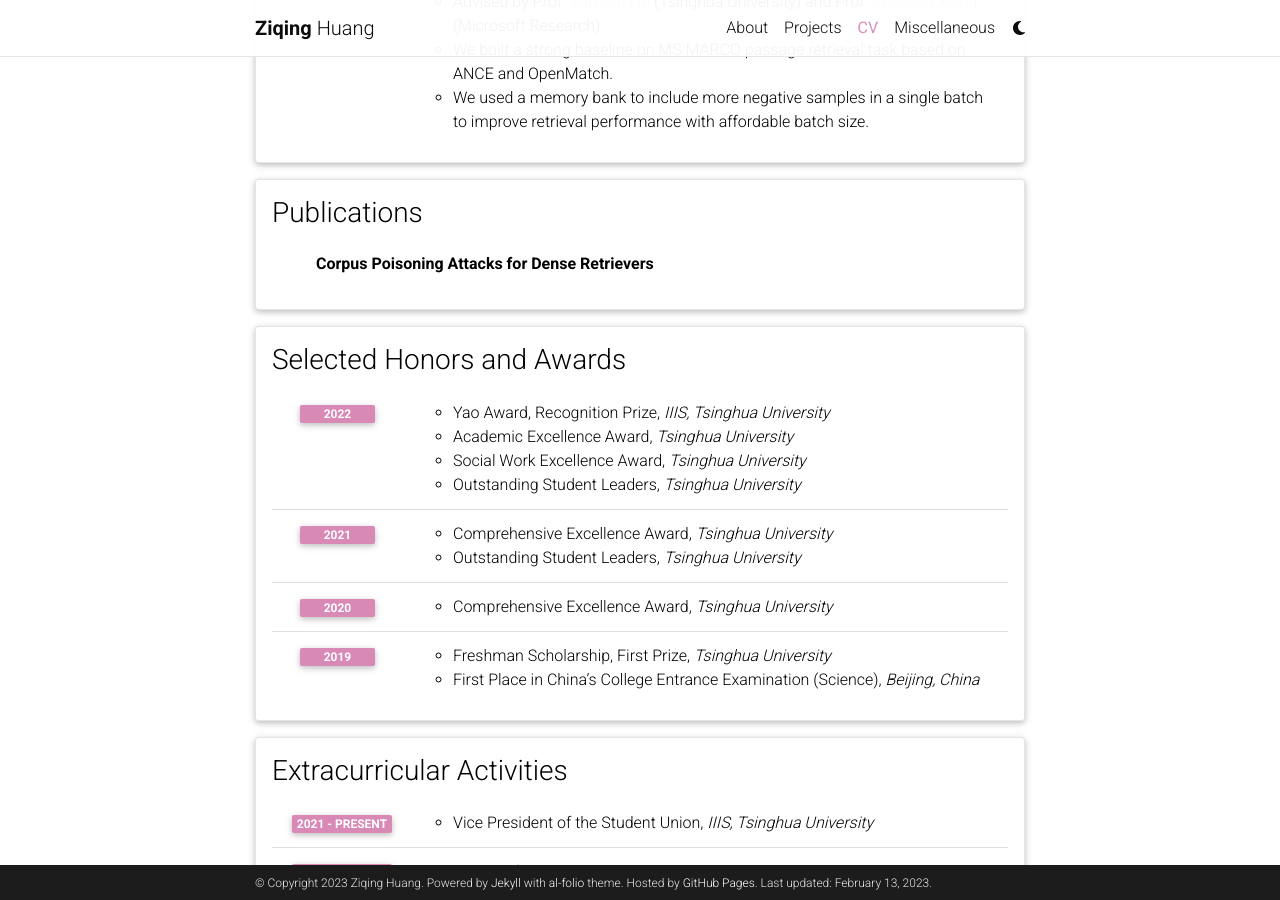
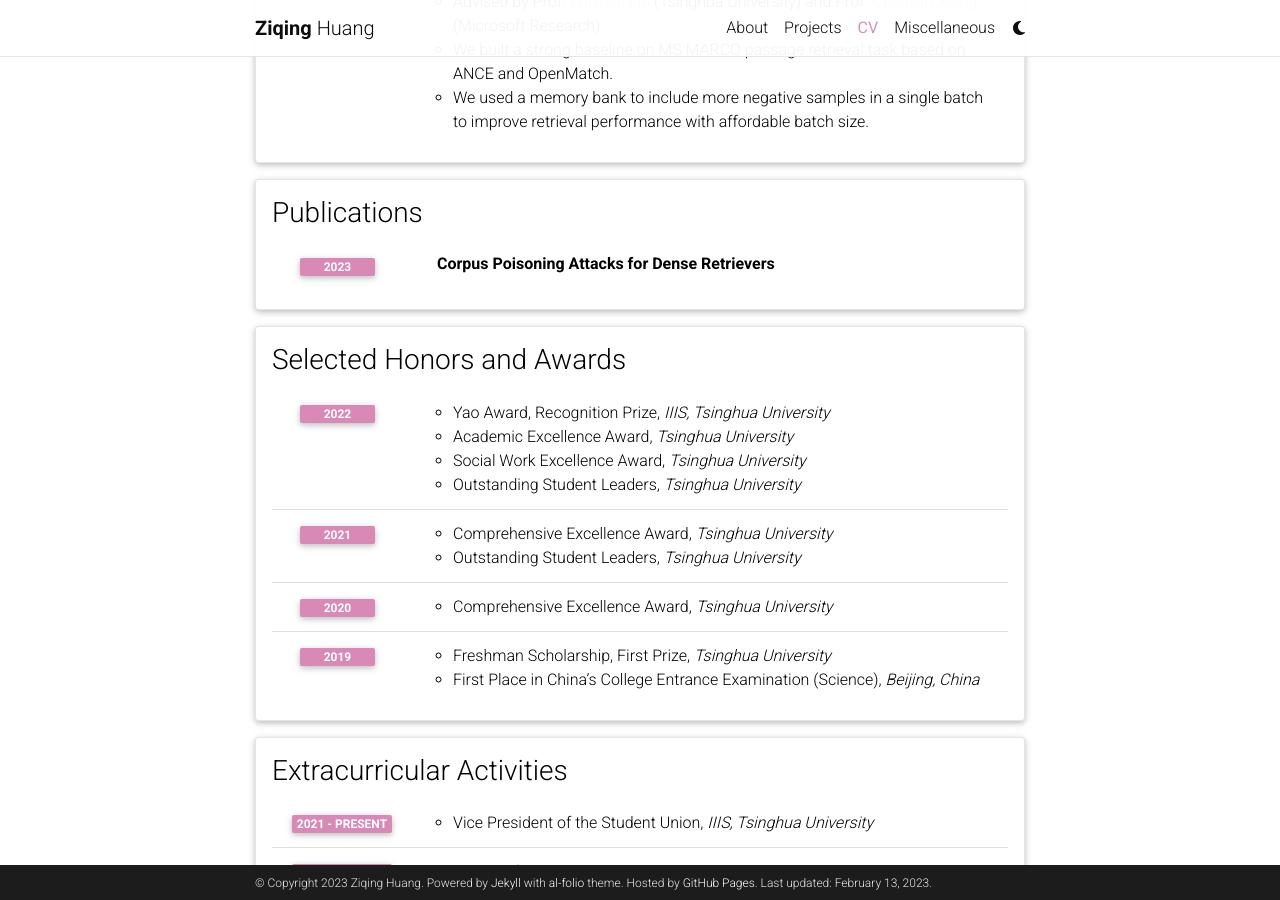
Before and after one commit to ziqing-huang/ziqing-huang.github.io, a Jekyll site: the page built from _pages/cv.md, in a window 1280 px wide and 900 px high, scrolled down 1171 px. Built offline with Jekyll 4.4.1, drawn with Linux system fonts in a browser that asks for light colours; nearby versions of some CDN libraries; comment, search, counter and statistics services are not loaded; a style sheet for code colours, icons or effects is not loaded.

Commit message:
Update cv.yml

```diff
--- a/_data/cv.yml
+++ b/_data/cv.yml
@@ -47,6 +47,7 @@
   type: time_table
   contents:
     - title: Corpus Poisoning Attacks for Dense Retrievers
+      year: 2023
 
 - title: Selected Honors and Awards
   type: time_table
```
